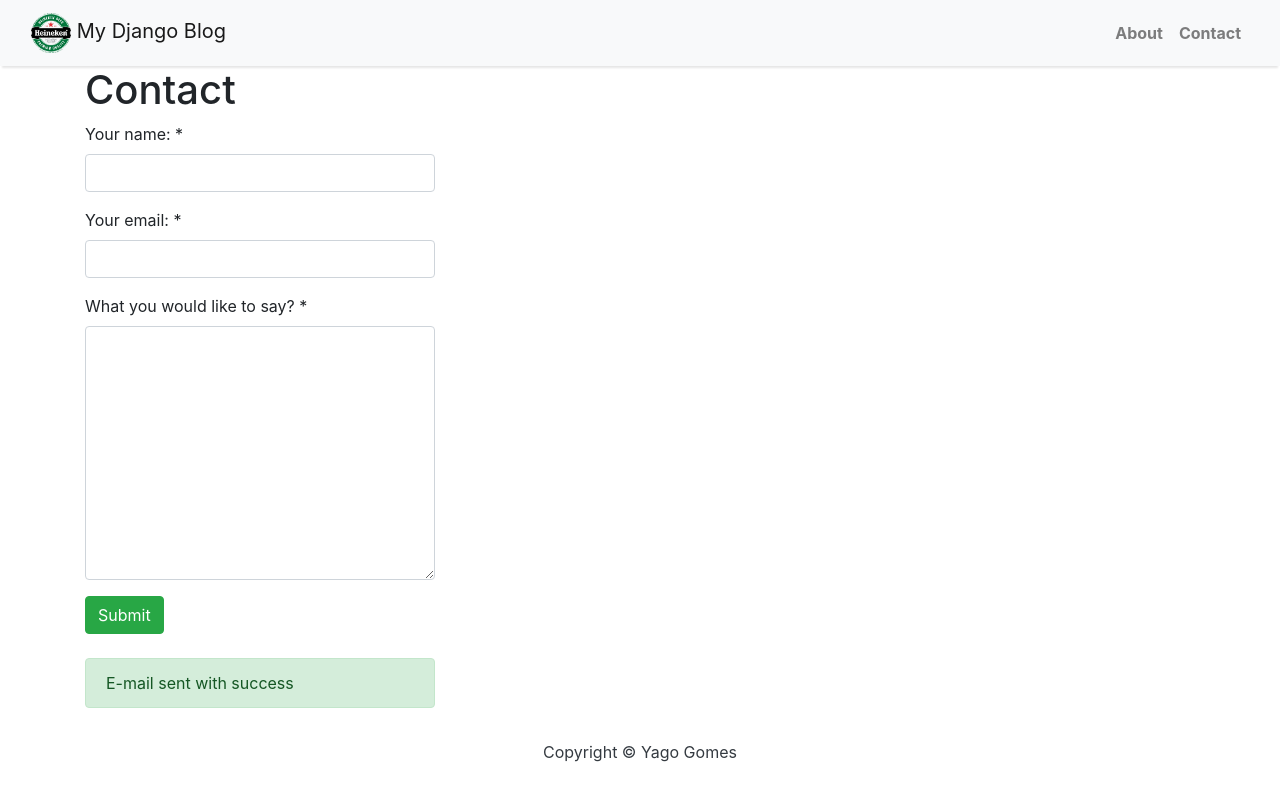
After one commit to yagogomes792/blog_project, a Django app: template templates/contact_page.html in a window 1280 px wide. The commit adds this page. Run offline with Django 3.2, Linux system fonts and the light colour scheme; the template is opened without the code that fills it: values that come from a table or form of the project are taken from there, others are empty; one stand-in notice (Sample message) is shown; some libraries are stand-ins or nearby versions.

Commit message:
adicionado página de contato com formulário

```diff
--- a/blog_app/forms.py
+++ b/blog_app/forms.py
@@ -5,3 +5,14 @@ class CommentForm(forms.ModelForm):
     class Meta:
         model = Comment
         fields = ('name', 'email', 'body')
+
+class ContactForm(forms.Form):
+    contact_name = forms.CharField(required=True)
+    email_contact = forms.EmailField(required=True)
+    content = forms.CharField(required=True, widget=forms.Textarea)
+
+    def __init__(self, *args, **kwargs):
+        super(ContactForm, self).__init__(*args, **kwargs)
+        self.fields['contact_name'].label = 'Your name: '
+        self.fields['email_contact'].label = 'Your email: '
+        self.fields['content'].label = 'What you would like to say? '
--- a/blog_app/urls.py
+++ b/blog_app/urls.py
@@ -5,4 +5,5 @@ urlpatterns = [
     path('', views.PostList.as_view(), name ='home'),
     path('<slug:slug>/', views.post_detail, name='post_detail'),
     path('about', views.about_page, name='about_page'),
+    path('contact', views.contact_page, name='contact_page'),
 ]
--- a/templates/base.html
+++ b/templates/base.html
@@ -26,7 +26,7 @@
                             <a class="nav-link text-black font-weight-bold" href="{% url 'about_page' %}">About</a>
                         </li>
                         <li class="nav-item text-black">
-                            <a class="nav-link text-black font-weight-bold" href="#">Contact</a>
+                            <a class="nav-link text-black font-weight-bold" href="{% url 'contact_page' %}">Contact</a>
                         </li>
                     </ul>
                 </div>
--- /dev/null
+++ b/templates/contact_page.html
@@ -0,0 +1,23 @@
+{% extends 'base.html' %} {% load crispy_forms_tags %}
+{% block content %}
+
+<div class="container">
+    <div class="row">
+        <div class="col-4">
+            <h1>Contact</h1>
+            <form role="form" action="" method="post">
+                {% csrf_token %}
+                {{ form | crispy }}
+                <button type="submit" class="btn btn-success">Submit</button>
+            </form>
+            {% if messages %}
+            <div class="alert alert-success mt-4" role="alert">
+                E-mail sent with success
+              </div>
+            {% endif %}
+        </div>
+    </div>
+</div>
+
+
+{% endblock %}
--- a/templates/sidebar.html
+++ b/templates/sidebar.html
@@ -14,7 +14,7 @@
     <div class="card-body">
         <p class="card-text"> This awesome blog is made on the top of our Favourite full stack Framework 'Django', follow up the tutorial to learn how we made it..!</p>
         <a href="{% url 'about_page' %}"
-        class="btn btn-danger">Know more!</a>
+        class="btn btn-danger" style="background-color: #020440; border-color: #020440;">Know more!</a>
     </div>
 </div>
 </div>
```
Also changed, not shown: blog_app/views.py (+41 -3 lines), blog_project/settings.py (+7 -0 lines), templates/contact_template.txt (added, +8 -0 lines).
